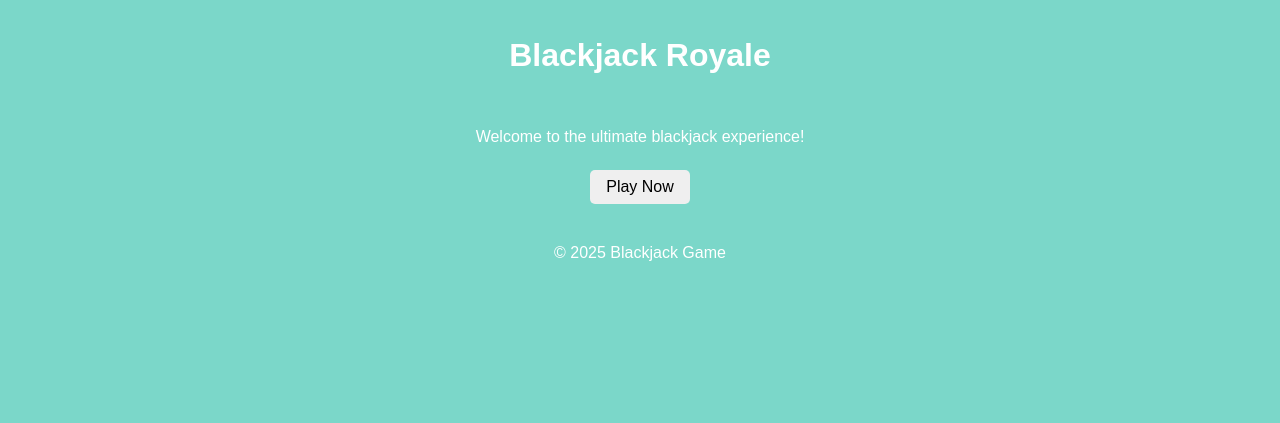
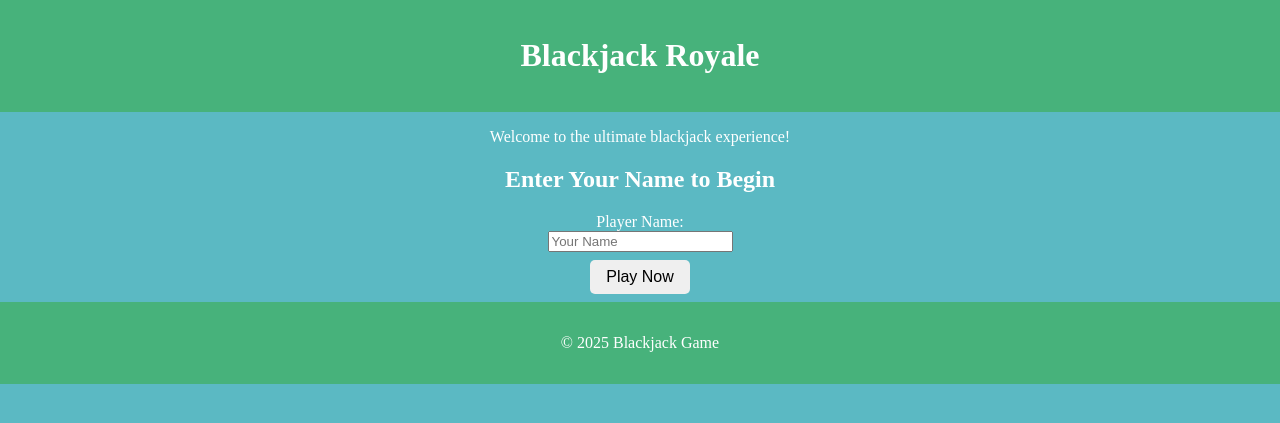
Before and after one commit to ComputerVirusWannabe/Blackjack, a PHP site: page / in a window 1280 px wide. Shown: the top 423 px of the page. Run offline with PHP 8.4, Linux system fonts and the light colour scheme.

Commit message:
2nd commit, fixing bugs, connecting sites.

```diff
--- a/game.html
+++ b/game.html
@@ -4,7 +4,7 @@
   <meta charset="UTF-8">
   <meta name="viewport" content="width=device-width, initial-scale=1.0">
   <title>Blackjack Game</title>
-  <link rel="stylesheet" href="styles.css">
+  <link rel="stylesheet" href="styles/main.css">
 </head>
 <body>
   <header>
--- a/index.html
+++ b/index.html
@@ -1,12 +1,12 @@
 <!DOCTYPE html>
 <html lang="en">
 <head>
-    <link rel="stylesheet" href="styles/main.css">
-  <meta charset="UTF-8">
-  <meta name="viewport" content="width=device-width, initial-scale=1.0">
-  <title>Blackjack Game</title>
-  <link rel="stylesheet" href="styles.css">
+  <meta charset="UTF-8" />
+  <meta name="viewport" content="width=device-width, initial-scale=1.0" />
+  <title>Blackjack Royale</title>
+  <link rel="stylesheet" href="styles/main.css" />
 </head>
+
 <body>
   <header>
     <h1>Blackjack Royale</h1>
@@ -14,7 +14,14 @@
 
   <main>
     <p>Welcome to the ultimate blackjack experience!</p>
-    <button id="start-game">Play Now</button>
+
+    <h2>Enter Your Name to Begin</h2>
+    <form action="game.html">
+      <label for="username">Player Name:</label><br>
+      <input type="text" id="username" name="username" placeholder="Your Name" required>
+      <br>
+      <button type="submit" id="start-game" class="btn">Play Now</button>
+    </form>
   </main>
 
   <footer>
--- a/result.html
+++ b/result.html
@@ -4,7 +4,7 @@
   <meta charset="UTF-8">
   <meta name="viewport" content="width=device-width, initial-scale=1.0">
   <title>Blackjack Result</title>
-  <link rel="stylesheet" href="styles.css">
+  <link rel="stylesheet" href="styles/main.css">
 </head>
 <body>
   <header>
--- a/styles/main.css
+++ b/styles/main.css
@@ -1,14 +1,13 @@
 body {
-    font-family: Arial, sans-serif;
     text-align: center;
-    background-color: #7bd7c9;
+    background-color: #5bb9c3;
     color: #fff;
     margin: 0;
     padding: 0;
   }
 
   header, footer {
-    background-color: #7bd7c9;
+    background-color: #47b27b;
     padding: 1rem;
   }
 
@@ -22,7 +21,7 @@ body {
   }
 
   button:hover {
-    background-color: #3fa53f;
+    background-color: #175d17;
     color: #fff;
   }
 
```
Also changed, not shown: login.html (deleted, +0 -26 lines).
